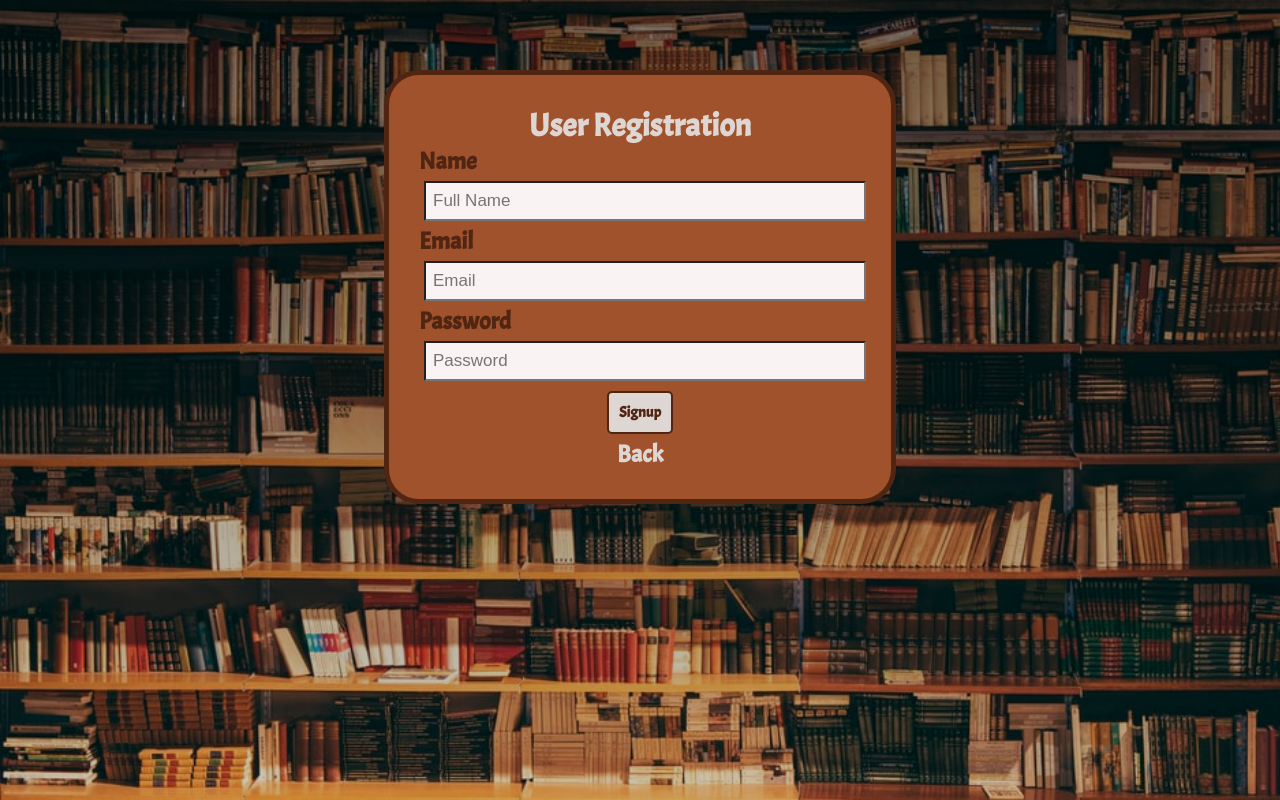
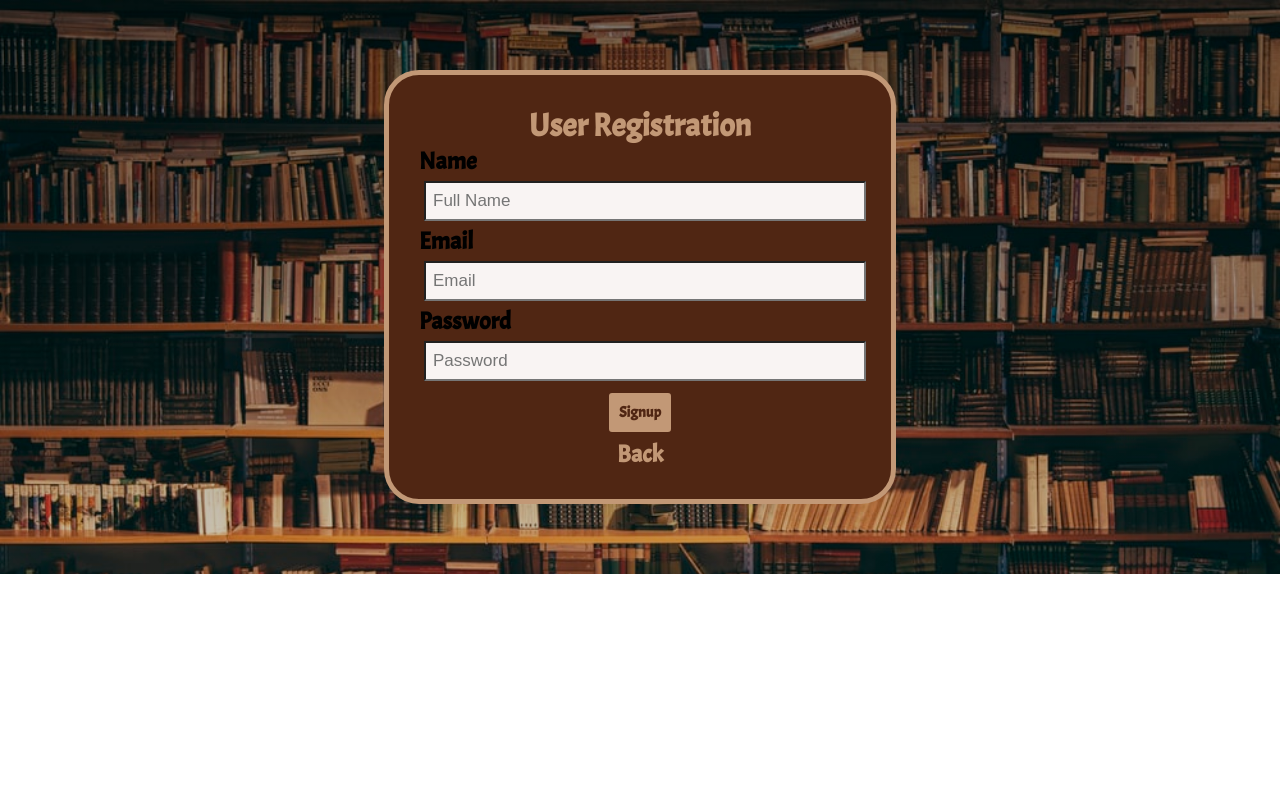
Before and after one commit to huda-alzahabi/address_book, a React (Create React App) app: page /Signup in a window 1280 px wide. Built offline with nearby package versions, Linux system fonts and the light colour scheme.

Commit message:
Changed styles in the forms

```diff
--- a/src/components/Login.js
+++ b/src/components/Login.js
@@ -80,7 +80,7 @@ const Login = () => {
   };
 
   return (
-    <div className="background">
+    <div className="background" style={{ bottom: "0" }}>
       <div className="container ">
         <div>
           <h1>Sign in Here</h1>
@@ -110,11 +110,7 @@ const Login = () => {
           />
 
           <div className="centerbtn">
-            <Button
-              color={"rgb(222 214 211)"}
-              text={"Login"}
-              onClick={handleSubmit}
-            />
+            <Button color={"#C29876"} text={"Login"} onClick={handleSubmit} />
           </div>
           <div>
             <h1>Don't Have an account?</h1>
--- a/src/components/Signup.js
+++ b/src/components/Signup.js
@@ -138,15 +138,11 @@ const Signup = () => {
             type="password"
           />
           <div className="centerbtn">
-            <Button
-              color={"rgb(222 214 211)"}
-              text={"Signup"}
-              onClick={handleSubmit}
-            />
+            <Button color={"#C29876"} text={"Signup"} onClick={handleSubmit} />
           </div>
           <h2
             role="button"
-            style={{ color: "rgb(222 214 211)", cursor: "pointer" }}
+            style={{ color: "#C29876", cursor: "pointer" }}
             onClick={() => backtoMain()}
           >
             Back
--- a/src/index.css
+++ b/src/index.css
@@ -9,7 +9,6 @@
     position: absolute;
     top: 0;
     right: 0;
-    bottom: 0;
     left: 0;
     background-image: linear-gradient(rgba(0, 0, 0.1, 0.5), rgba(0, 0, 0, 0.2)), url(./assets/bg.jpg);
     background-size: cover;
@@ -22,13 +21,13 @@ body {
 }
 
 .container {
-    background-color: sienna;
+    background-color: rgb(80 38 19);
     min-width: 10vw;
     max-width: 40vw;
     margin: 70px auto;
     overflow: auto;
     min-height: 30vw;
-    border: 5px solid rgb(80, 38, 19);
+    border: 5px solid #C29876;
     padding: 30px;
     border-radius: 35px;
 }
@@ -58,7 +57,7 @@ body {
 }
 
 label {
-    color: rgb(80, 38, 19);
+    color: black;
     font-weight: bold;
     font-size: x-large;
 }
@@ -78,7 +77,7 @@ label {
 
 h1 {
     text-align: center;
-    color: rgb(222 214 211);
+    color: #C29876;
 }
 
 h2,
@@ -117,6 +116,6 @@ tr:hover {
     right: 0;
     bottom: 0;
     left: 0;
-    background-image: linear-gradient(rgba(0, 0, 0.1, 0.5), rgba(0, 0, 0, 0.2)), url(./assets/vintage.jpg);
+    background-image: linear-gradient(rgba(0, 0, 0.1, 0.5), rgba(0, 0, 0, 0.2)), url(./assets/img.jpg);
     background-size: cover;
 }
```
Also changed, not shown: src/assets/img.jpg (added), src/assets/vintage.jpg (deleted).
